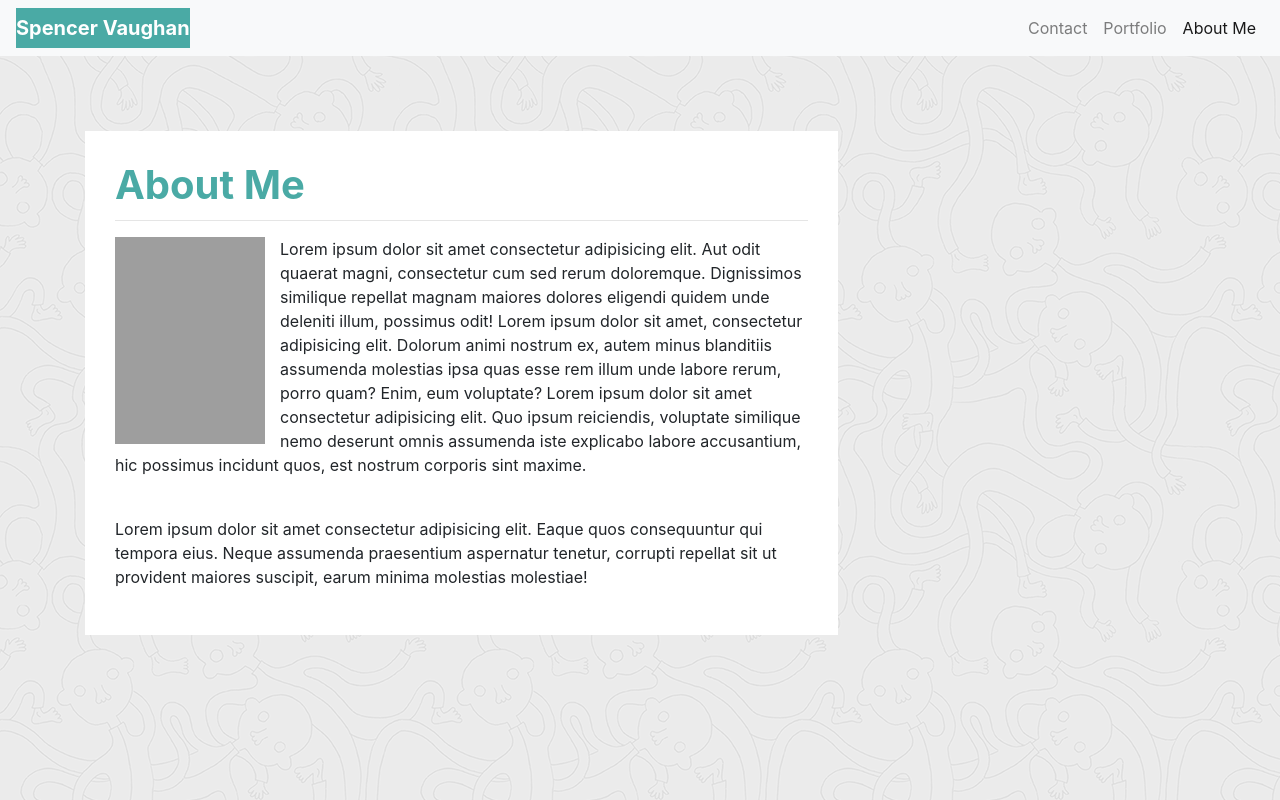
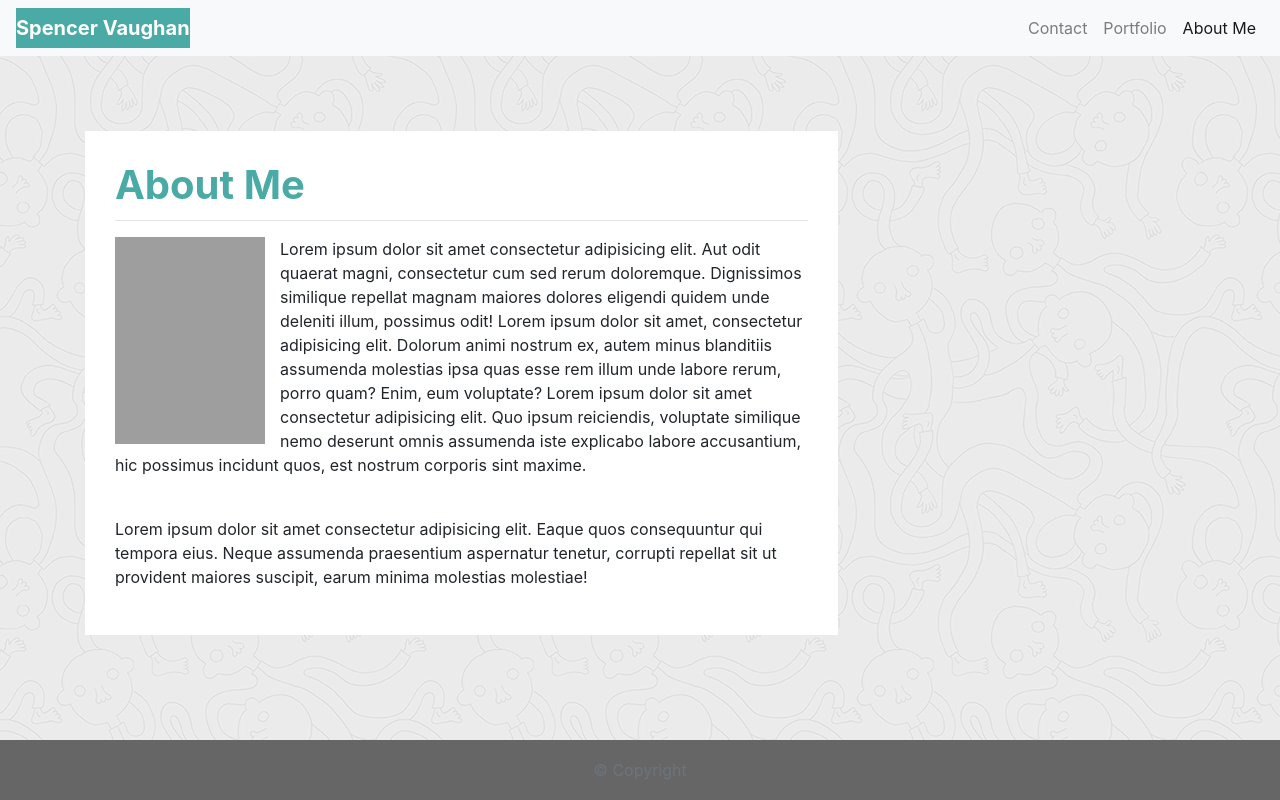
Before and after one commit to spencerv86/my-practice-portfolio, a plain HTML site: page index.html in a window 1280 px wide. Drawn offline with nearby package versions, Linux system fonts and the light colour scheme; grey boxes are pictures that could not be loaded.

Commit message:
improved on the footer but still missing the border color, fixed hover problem with 'contact' button

```diff
--- a/Assets/style.css
+++ b/Assets/style.css
@@ -16,6 +16,7 @@ body {
 
 .container-sm {
     padding: 20px;
+    margin-bottom: 60px;
 }
 
 .col-md-8 {
@@ -44,9 +45,9 @@ h1 {
 .btn {
     background-color: #4aaaa5;
     border: #4aaaa5;
+    color: white;
+
 }
-
-
 /* Styles related to portfolio.html */
 
 
@@ -59,5 +60,9 @@ h1 {
     width: 100%;
     height: 60px;
     line-height: 60px;
-    background-color: #f5f5f5;
+    background-color: #666666;
+    color: #6c757d;
+    text-align: center;
+    border-top: 5px;
+
   }
--- a/index.html
+++ b/index.html
@@ -68,14 +68,20 @@
               <br>
               <p>Lorem ipsum dolor sit amet consectetur adipisicing elit. Eaque quos consequuntur qui tempora eius. Neque assumenda praesentium aspernatur tenetur, corrupti repellat sit ut provident maiores suscipit, earum minima molestias molestiae!</p>
             </div>
-
           </div>
         </div>
         <div class="col-md-4">
-
         </div>
       </div>
+    </div>
 
+    <!-- The footer goes here -->
+
+    <footer class="footer">
+      <div class="container" class="border-top">
+        <span class="text-muted">© Copyright</span>
+      </div>
+    </footer>
 
 
     <script src="" async defer></script>
```
Also changed, not shown: contact.html (+11 -3 lines), portfolio.html (+1 -1 lines).
